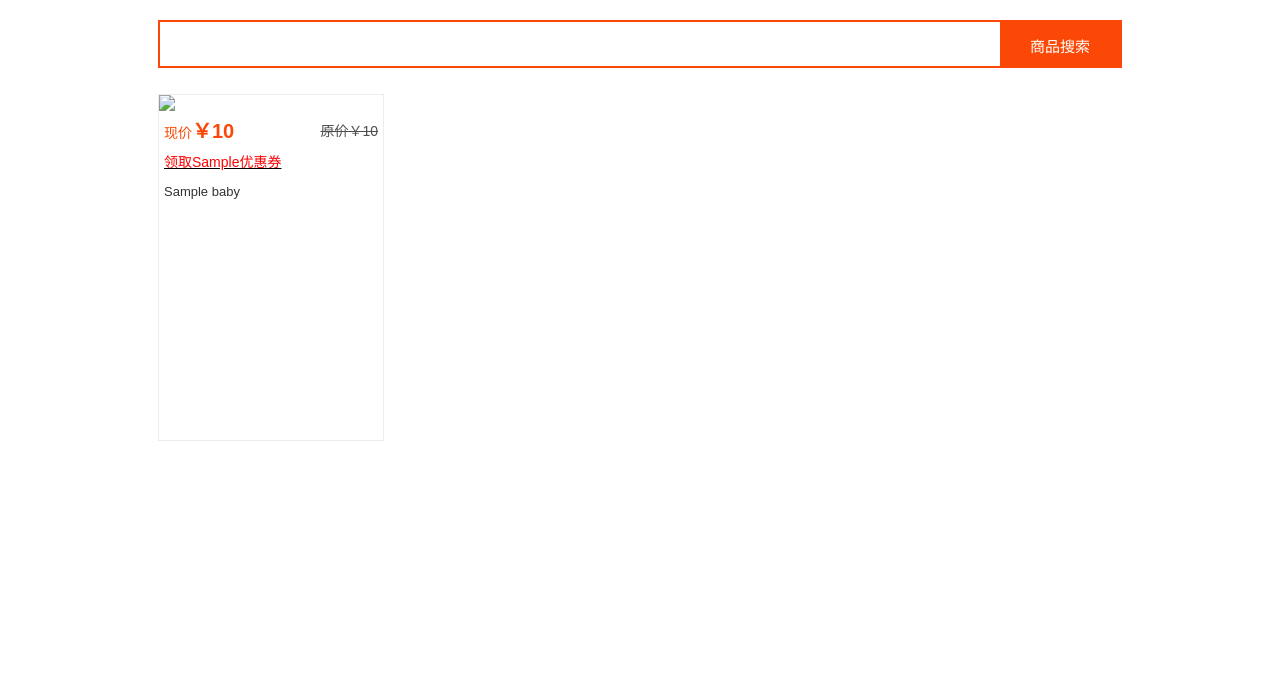
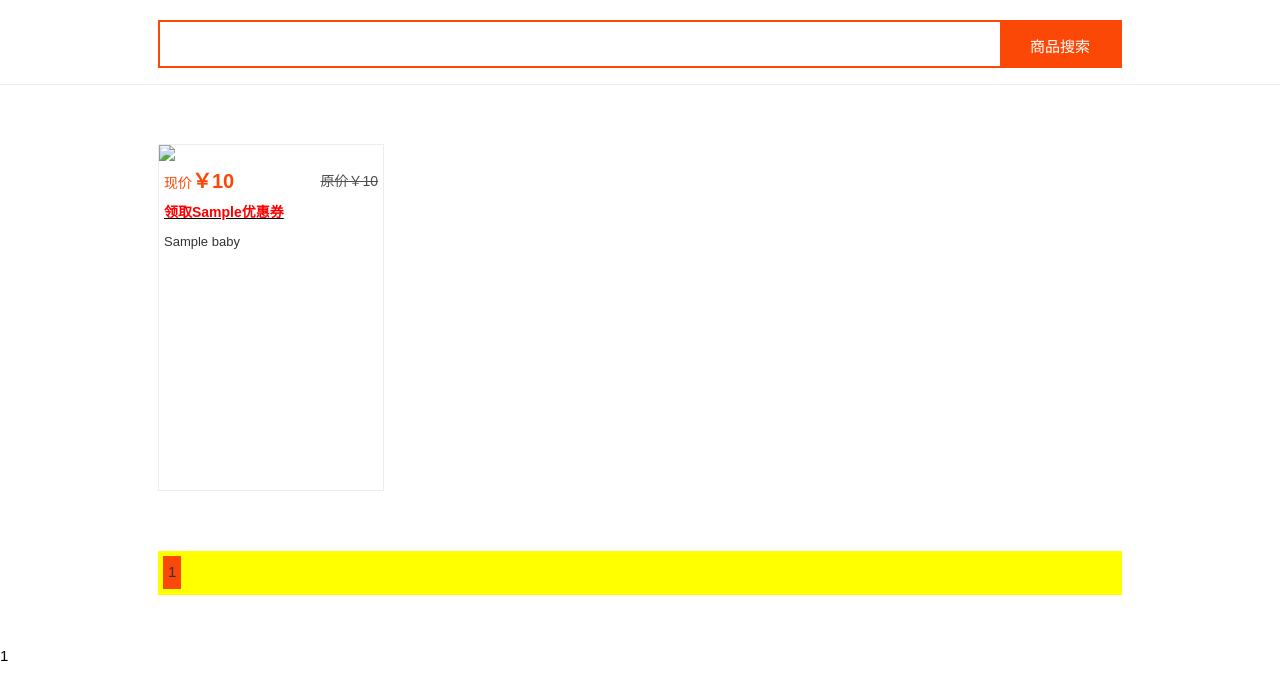
Before and after one commit to binhuang2/TaoBaoKeDemo, a Django app: template project/templates/search.html in a window 1280 px wide. Shown: the top 700 px of the page. Run offline with Django 3.2, Linux system fonts and the light colour scheme; the template is opened without the code that fills it: most values are stand-ins (such as "Sample title", 1, 10 or a date in 2020).

Commit message:
增加分页

```diff
--- a/project/templates/search.html
+++ b/project/templates/search.html
@@ -12,7 +12,8 @@
             top: 0;
             width: 100%;
             height: 84px;
-            background-color: #FFF;
+            background-color: #fff;
+            border-bottom: 1px #ECECEC solid;
         }
         .search-bar .search {
             width: 960px;
@@ -47,8 +48,8 @@
 
         .search-content {
             width: 964px;
-            margin: 84px auto;
-            background-color: #FFF;
+            margin: 134px auto 0 auto;
+            background-color: #fff;
         }
         .search-content .baby-father {
             width: 985px;
@@ -101,6 +102,7 @@
             width: 214px;
             margin: 0 5px 0 5px;
             font-size: 14px;
+            font-weight: bolder;
             text-decoration: underline;
         }
         .baby-item .item-coupon a {
@@ -119,6 +121,19 @@
             color: #fb4806;
             text-decoration: underline;
         }
+        .page-content {
+            width: 964px;
+            height: 44px;
+            margin: 50px auto 50px auto;
+            background-color: yellow;
+        }
+        .page-content ul li {
+            float: left;
+            padding: 5px;
+            margin: 5px;
+            background-color: #fb4806;
+        }
+
     </style>
 </head>
 <body>
@@ -139,13 +154,17 @@
         </form>
     </div>
 </div>
-
-<div class="search-content">
+{% if data.res %}
+    <div class="search-content">
     <div class="baby-father">
         {% for baby in data.res %}
             <div class="baby-item">
             <div class="item-img">
-                <img src="{{ baby.pict_url }}" />
+                {% if baby.coupon_id %}
+                    <a href="{{ baby.coupon_share_url }}" target="_blank"><img src="{{ baby.pict_url }}" /></a>
+                {% else %}
+                    <a href="{{ baby.url }}" target="_blank"><img src="{{ baby.pict_url }}" /></a>
+                {% endif %}
             </div>
             <div class="item-info item-money">
                 {% if baby.current_price %}
@@ -173,6 +192,34 @@
         {% endfor %}
     </div>
 </div>
+{% endif %}
+
+<!--分页-->
+<div class="page-content">
+    <ul>
+    {% if data.page.p > 1 %}
+        <a href="search.html?q={{ data.q }}&page={{ data.page.previous }}"><li>上一页</li></a>
+    {% endif %}
+
+    {% for index in data.page.list %}
+        {% if index == data.page.p %}
+            <a href="search.html?q={{ data.q }}&page={{ index }}"><li>当前页</li></a>
+        {% else %}
+            <a href="search.html?q={{ data.q }}&page={{ index }}"><li>{{ index }}</li></a>
+        {% endif %}
+    {% endfor %}
+
+    {% if data.page.p < data.page.count %}
+        <a href="search.html?q={{ data.q }}&page={{ data.page.next }}"><li>下一页</li></a>
+    {% endif %}
+    </ul>
+</div>
+
+<div>
+    {{ data.page }}
+</div>
+
+
 <script type="text/javascript">
     function search_check() {
         var formObject = document.getElementById('HSearch');
@@ -182,6 +229,7 @@
         }
         return true;
     }
+
 </script>
 </body>
 </html>
```
Also changed, not shown: project/blog/plugs/JXPlugs.py (added, +44 -0 lines), project/blog/views.py (+64 -20 lines), project/blog/plugs/__init__.py (added).
